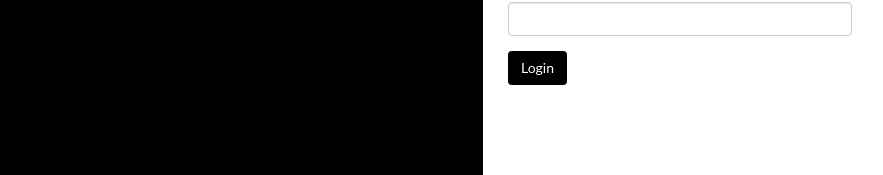
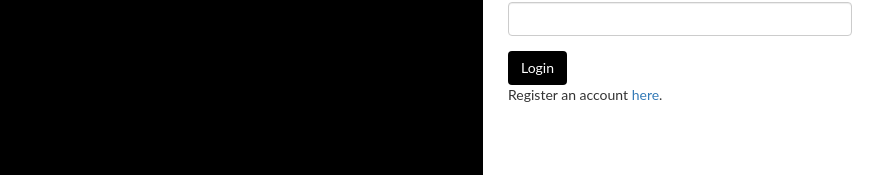
Before and after one commit to blueorbitz/team-memoize, a React (Create React App) app in the folder frontend/: page /login in a window 1280 px wide. Shown: the part 355-530 px from the top of the page, without its empty margins (29-912 px from the left). Built offline with nearby package versions, Linux system fonts and the light colour scheme; what eosjs would draw is missing.

Commit message:
update login to testnet signup.

```diff
--- a/frontend/src/components/Login/Login.jsx
+++ b/frontend/src/components/Login/Login.jsx
@@ -119,6 +119,7 @@ class Login extends Component {
                 </div>
                 <button type="submit" className="btn btn-black">Login</button>
               </form>
+              <p>Register an account <a href="https://testnet.eos.io">here</a>.</p>
               <div>
                 {error && <span className="text-danger">{error}</span>}
               </div>
```
Also changed, not shown: 1 other file (tests, documents, lock files or other folders).
